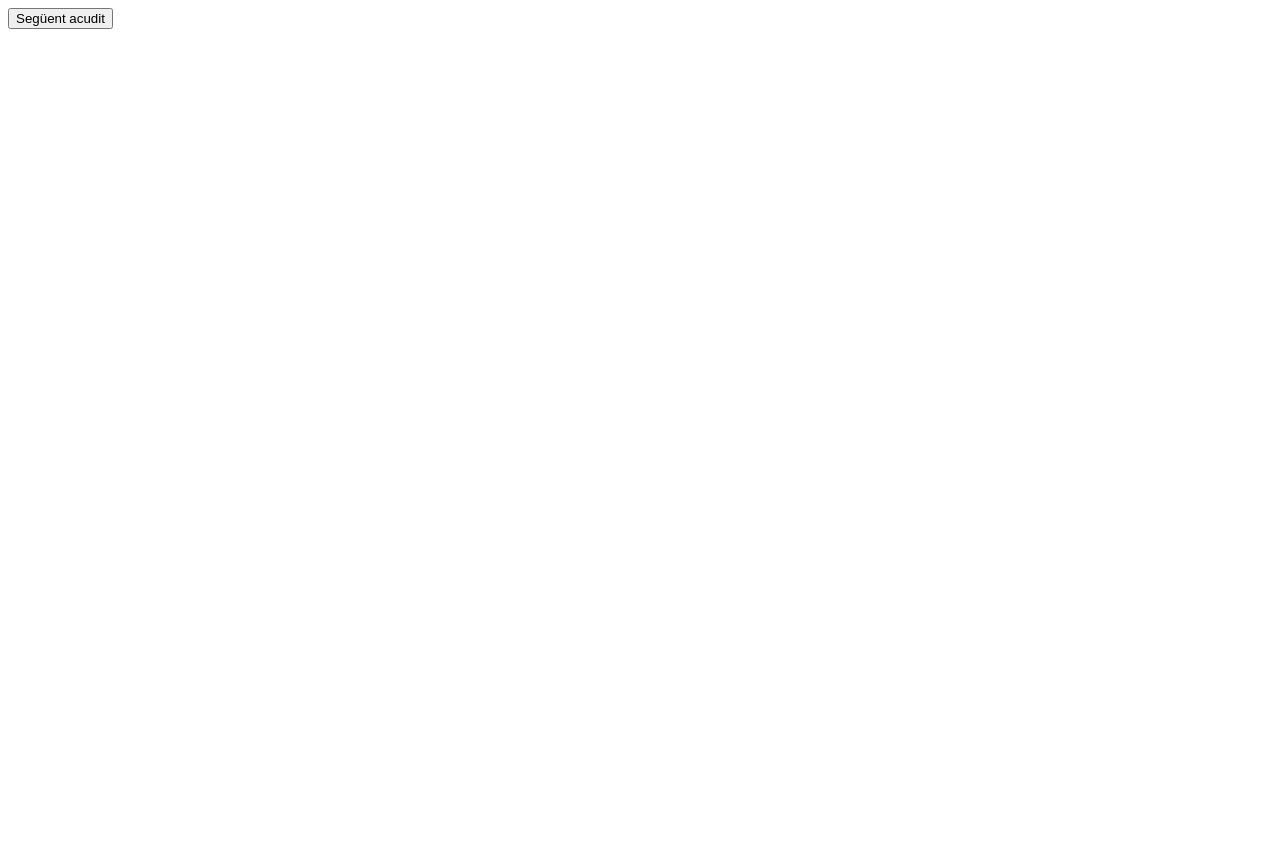
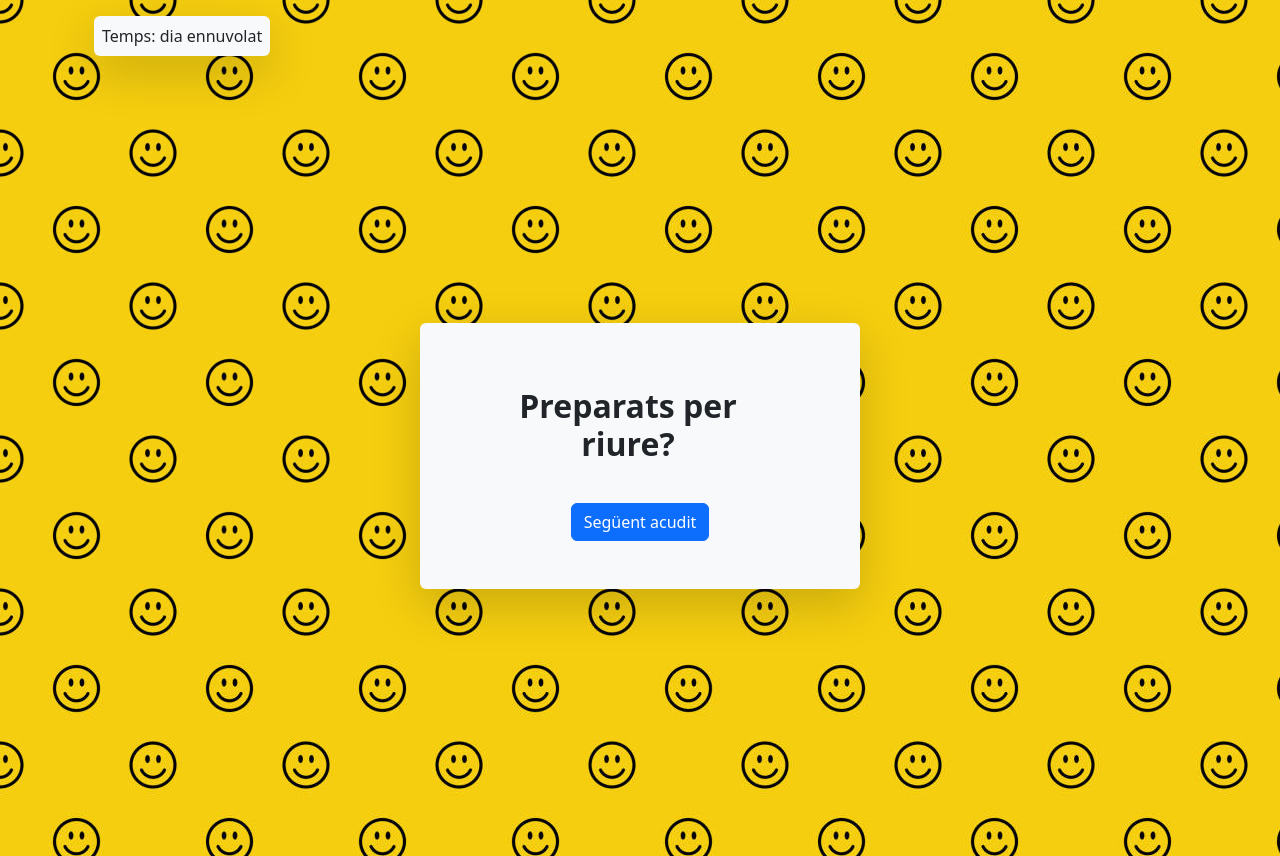
Before and after one commit to MartiVallhonrat/S5.-Typescrypt-and-API, a website: page index.html in a window 1280 px wide. Before the commit the page ends 800 px from the top, so only its background shows below. Drawn offline with nearby package versions, Linux system fonts and the light colour scheme; no server answers.

Commit message:
28022023

```diff
--- a/index.html
+++ b/index.html
@@ -1,15 +1,33 @@
 <!DOCTYPE html>
-<html lang="en">
+<html lang="en" class="h-100">
 <head>
     <meta charset="UTF-8">
     <meta http-equiv="X-UA-Compatible" content="IE=edge">
     <meta name="viewport" content="width=device-width, initial-scale=1.0">
     <title>S5.-JavaScript-&-API</title>
+    <link rel="stylesheet" href="style.css">
 </head>
-<body>
-    <div id="HTMLjoke"></div>
-    <button id="nextButton">Següent acudit</button>
+<body class="container h-100">
+    <div class="container pt-3 d-flex">
+        <div class="p-2 bg-light shadow-lg rounded">Temps: dia ennuvolat</div>
+    </div>
+    <div class="d-flex h-100">
+        <div class="container p-5 w-auto align-self-center bg-light shadow-lg rounded">
+            <div class="container row mt-3">
+                <div class="col-xs-1 text-center h2"><strong>Preparats per riure?</strong></div>
+            </div>
+            <div class="container row mt-3">
+                <div class="col-xs-1 text-center" id="HTMLjoke"></div>
+            </div>
+            <div class="container row mt-3"></div>
+                <div class="col-xs-1 text-center">
+                    <button type="button" class="btn btn-primary" id="nextButton">Següent acudit</button>
+                </div>
+            </div>
+        </div>
+    </div>
 
+    <link href="https://cdn.jsdelivr.net/npm/bootstrap@5.3.0-alpha1/dist/css/bootstrap.min.css" rel="stylesheet" integrity="sha384-GLhlTQ8iRABdZLl6O3oVMWSktQOp6b7In1Zl3/Jr59b6EGGoI1aFkw7cmDA6j6gD" crossorigin="anonymous">
     <script src="index.js"></script>
 </body>
 </html>
--- /dev/null
+++ b/package.json
@@ -0,0 +1,5 @@
+{
+  "dependencies": {
+    "bootstrap": "^5.3.0-alpha1"
+  }
+}
--- /dev/null
+++ b/style.css
@@ -0,0 +1,3 @@
+body {
+    background-image: url("images/background-image.jpg");
+}
```
Also changed, not shown: images/background-image.jpg (added), 1 other file.
